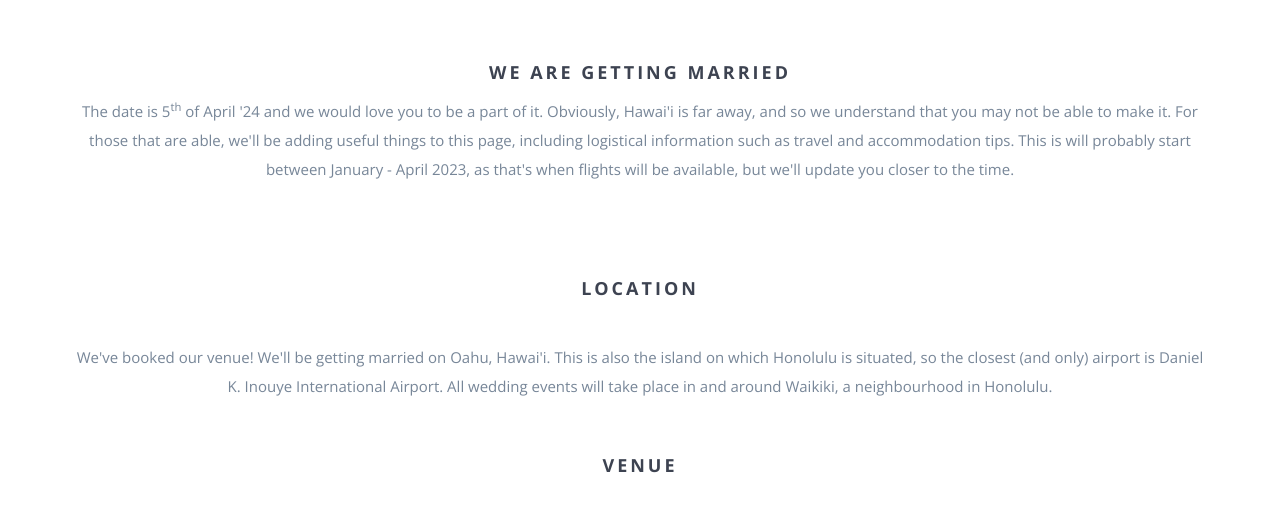
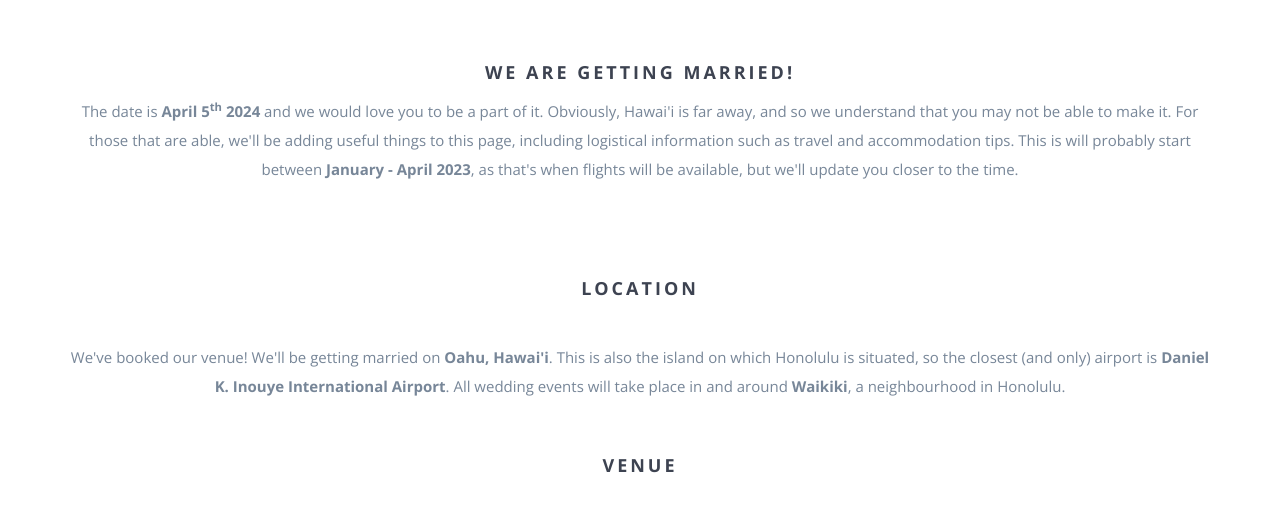
Before and after one commit to Jack-Vines/wedding_ws, a website: page index.html in a window 1280 px wide. Shown: the part 752-1265 px from the top of the page. Drawn offline with nearby package versions, Linux system fonts and the light colour scheme; some packages are replaced by stand-ins of ours; files whose address does not match are found by name.

Commit message:
Update text tags

```diff
--- a/index.html
+++ b/index.html
@@ -94,12 +94,12 @@
     <div class="container">
         <div class="row">
             <div class="col-md-12 text-center">
-                <h3>We are getting married</h3>
-                <p>The date is 5<sup>th</sup> of April '24 and we would love you to be a part of
+                <h3>We are getting married!</h3>
+                <p>The date is <b>April 5<sup>th</sup> 2024</b> and we would love you to be a part of
                     it. Obviously, Hawai'i is far away, and so we understand that you may not be able
                     to make it. For those that are able, we'll be adding useful things to this
                     page, including logistical information such as travel and accommodation tips.
-                    This is will probably start between January - April 2023, as that's when flights
+                    This is will probably start between <b>January - April 2023</b>, as that's when flights
                     will be available, but we'll update you closer to the time.</p>
                 <!-- <div class="share-bar"></div> -->
             </div>
@@ -118,9 +118,9 @@
             <!-- <div class="col-md-3 hidden-sm hidden-xs"><img src="img/IMG_2317.jpg" class="wp1"></div> -->
             <div class="col-md-12 text-center">
                 <p>
-                    We've booked our venue! We'll be getting married on Oahu, Hawai'i. This is also the island on which
-                    Honolulu is situated, so the closest (and only) airport is Daniel K. Inouye International
-                    Airport. All wedding events will take place in and around Waikiki, a neighbourhood in Honolulu.
+                    We've booked our venue! We'll be getting married on <b>Oahu, Hawai'i</b>. This is also the island on which
+                    Honolulu is situated, so the closest (and only) airport is <b>Daniel K. Inouye International
+                    Airport</b>. All wedding events will take place in and around <b>Waikiki</b>, a neighbourhood in Honolulu.
                 </p>
             </div>
             <!-- <div class="col-md-3 hidden-sm hidden-xs"><img src="img/DSD_0214.jpg" class="wp2"></div> -->
```
